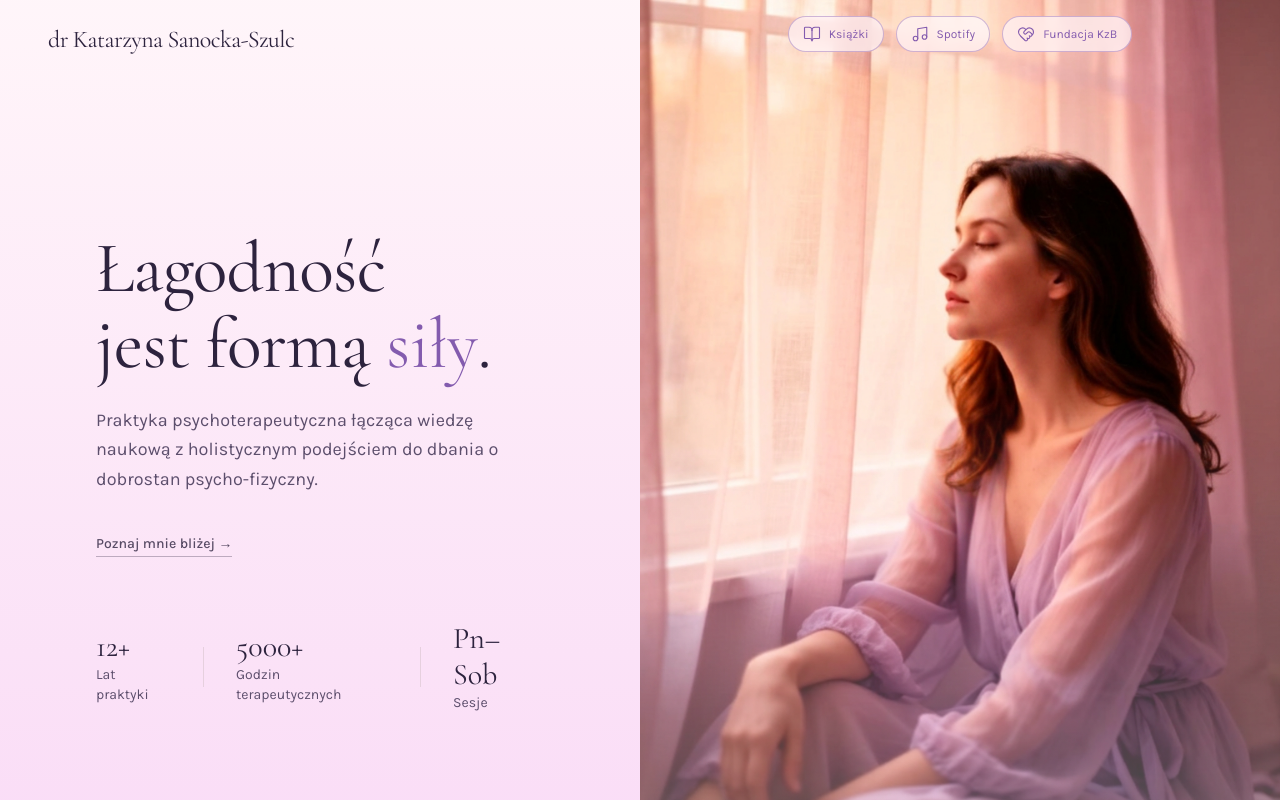
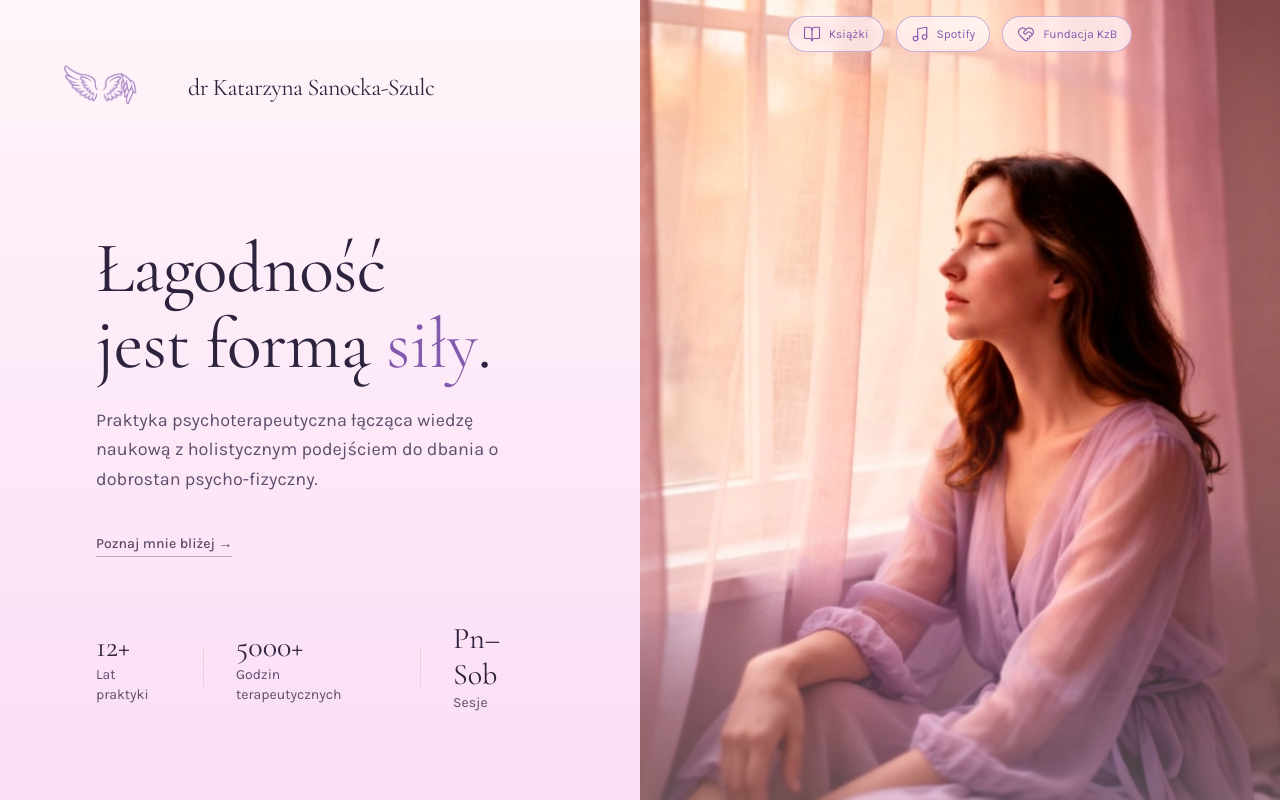
Before and after one commit to Mirsan/sanocka-szulc, a React (Vite) app: page / in a window 1280 px wide. Shown: the top 800 px of the page. Built offline with nearby package versions, Linux system fonts and the light colour scheme.

Commit message:
Add logo

```diff
--- a/src/components/SiteHeader.tsx
+++ b/src/components/SiteHeader.tsx
@@ -1,10 +1,27 @@
 import { Link } from "@tanstack/react-router";
+
+import logoWings from "@/assets/logo-wings-mask.png";
 
 export function SiteHeader() {
   return (
     <header className="pointer-events-none absolute top-0 left-0 right-0 z-30">
       <div className="mx-auto max-w-7xl px-6 lg:px-12 py-6 flex items-center justify-between">
-        <Link to="/" className="pointer-events-auto group">
+        <Link to="/" className="pointer-events-auto flex items-end gap-3 group">
+          <span
+            aria-hidden="true"
+            className="h-20 w-32 bg-primary/70 transition-colors group-hover:bg-primary"
+            style={{
+              maskImage: `url(${logoWings})`,
+              WebkitMaskImage: `url(${logoWings})`,
+              maskSize: "contain",
+              WebkitMaskSize: "contain",
+              maskRepeat: "no-repeat",
+              WebkitMaskRepeat: "no-repeat",
+              maskPosition: "bottom",
+              WebkitMaskPosition: "bottom",
+            }}
+          />
+
           <span className="font-display text-2xl tracking-tight">dr Katarzyna Sanocka-Szulc</span>
         </Link>
       </div>
```
Also changed, not shown: src/assets/logo-wings-mask.png (added).
